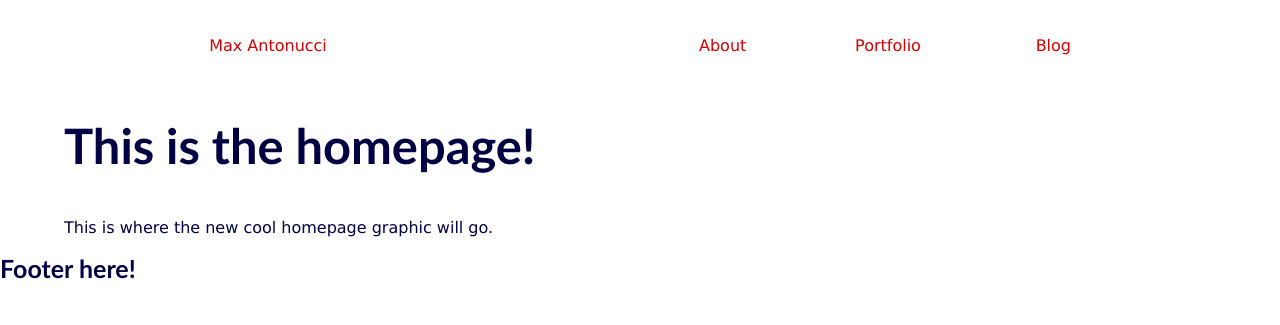
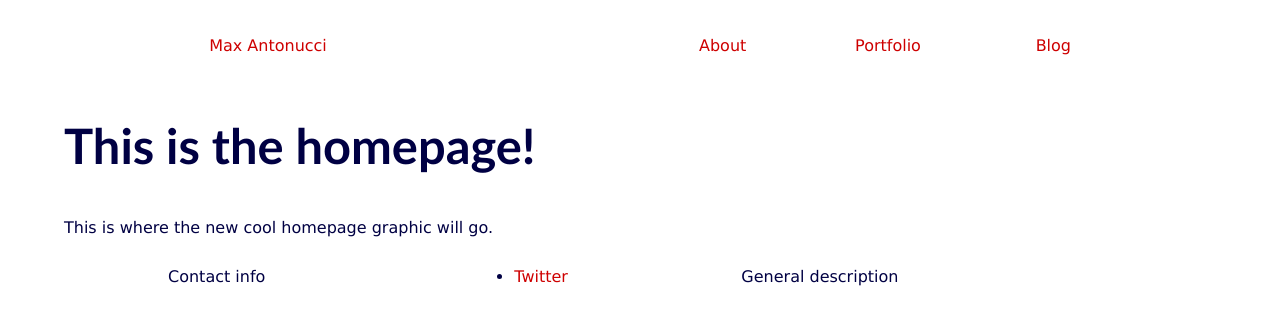
Before and after one commit to maxx1128/maxx1128.github.io, a Jekyll site: the page built from index.html, in a window 1280 px wide. Shown: the top 325 px of the page. Built offline with Jekyll 4.4.1, drawn with Linux system fonts in a browser that asks for light colours; some web fonts are replaced; the list of posts is cut into pages by our own code.

Commit message:
Added basic footer layout

```diff
--- /dev/null
+++ b/_data/social.yml
@@ -0,0 +1,3 @@
+- name: Twitter
+  url: http://www.twitter.com/Maxwell_Dev
+  icon: twitter
--- a/_includes/footer.html
+++ b/_includes/footer.html
@@ -1,5 +1,25 @@
 <footer>
-	<h5>Footer here!</h5>
+	<div class="footer-container">
+		<div class="footer-contact">
+			Contact info
+		</div>
+
+		<div class="footer-social">
+			<ul class="footer-social-links">
+		      {% for social in site.data.social %}
+		        <li>
+		          <a href="{{ social.url }}" target="_blank">
+		          	{{ social.name }}
+		          </a>
+		        </li>
+		      {% endfor %}
+		    </ul>
+		</div>
+
+		<div class="footer-description">
+			General description
+		</div>
+	</div>
 </footer>
 
   	<script src="{{ "/js/main.js" | prepend: site.baseurl }}"></script>
--- /dev/null
+++ b/_sass/layout/_footer.scss
@@ -0,0 +1,28 @@
+footer {
+	@include padding(.5em 1em);
+}
+
+.footer-container {
+	@include flexy-container(em(1024px));
+	@include flexy-row();
+}
+
+.footer-contact, .footer-social {
+	@include flexy-span(12);
+
+	@include padding(null 1.5em);
+
+	@include flexy-breakpoint($tablet-screen) {
+		@include flexy-span(auto);
+
+		@include padding(null 1.5em);
+	}
+}
+
+.footer-description {
+	@include flexy-span(12);
+
+	@include flexy-breakpoint($tablet-screen) {
+		@include flexy-span(5);
+	}
+}
--- a/css/main.scss
+++ b/css/main.scss
@@ -23,14 +23,15 @@
   'base/typography';
 
 @import
-  'layout/grid';
+  'layout/grid',
+  'layout/footer',
+  'layout/nav';
 
 @import
   'components/lists',
   'components/pre',
   'components/buttons',
-  'components/syntax',
-  'components/nav';
+  'components/syntax';
 
 @import
   'pages/home';
```
Also changed, not shown: _sass/layout/_nav.scss (renamed from _sass/components/_nav.scss).
